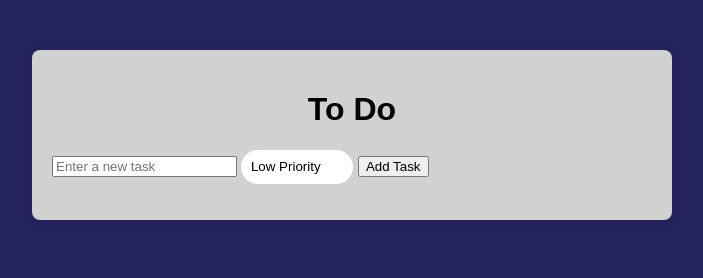
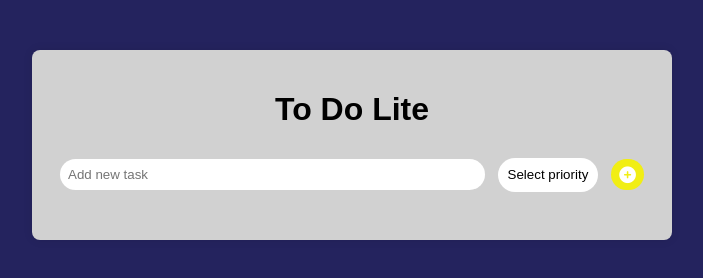
Before and after one commit to 21750657/to-do-app, a plain HTML site: page index.html in a window 1280 px wide. Shown: the whole page, without its empty margins (288-991 px from the left). Drawn offline with Linux system fonts and the light colour scheme.

Commit message:
Update index.html

```diff
--- a/index.html
+++ b/index.html
@@ -2,24 +2,27 @@
 <html lang="en">
 <head>
   <meta charset="UTF-8">
-    <link rel="stylesheet" href="https://cdnjs.cloudflare.com/ajax/libs/font-awesome/5.15.4/css/all.min.css">
   <meta name="viewport" content="width=device-width, initial-scale=1.0">
   <title>To-Do App</title>
   <link rel="stylesheet" href="styles.css">
+  <link rel="stylesheet" href="https://cdnjs.cloudflare.com/ajax/libs/font-awesome/6.0.0-beta3/css/all.min.css">
 </head>
 <body>
   <div class="container">
-        <h1>To Do</h1>
-        <input type="text" id="taskInput" placeholder="Enter a new task">
+    <h1>To Do Lite</h1>
+    <div class="add-task">
+      <input type="text" id="taskInput" placeholder="Add new task">
+      <!-- Updated select element with custom arrow -->
       <select id="prioritySelect">
-            <option value="low">Low Priority</option>
-            <option value="medium">Medium Priority</option>
-            <option value="high">High Priority</option>
+        <option value="low">Select priority</option>
+        <option value="low">Low</option>
+        <option value="medium">Medium</option>
+        <option value="high">High</option>
       </select>
-        <button onclick="addTask()">Add Task</button>
+      <button id="addTaskBtn"><i class="fas fa-plus-circle fa-lg"></i></button>
+    </div>
     <ul id="taskList"></ul>
   </div>
-
   <script src="script.js"></script>
 </body>
 </html>
```
Lines whose indentation alone changed are shown as unchanged.
